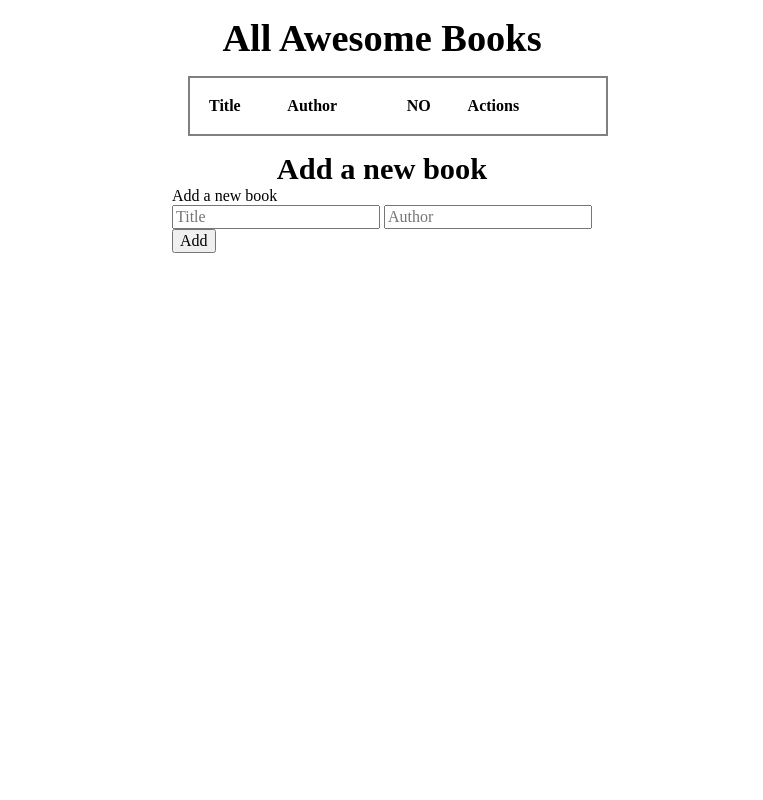
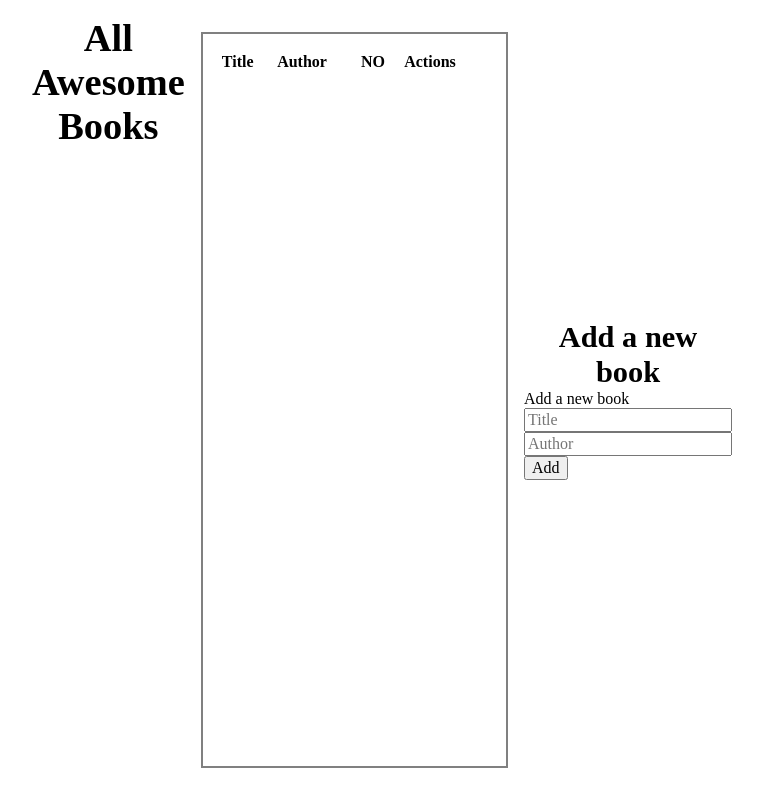
Before and after one commit to OsvaldoBC/awesomeBooksOB, a plain HTML site: page index.html in a window 1280 px wide. Shown: the whole page, without its empty margins (258-1021 px from the left). Drawn offline with Linux system fonts and the light colour scheme.

Commit message:
Add linter styles

```diff
--- a/src/css/styles.css
+++ b/src/css/styles.css
@@ -85,7 +85,7 @@ main {
 }
 
 .card {
-  display:column;
+  display: flex;
   flex: 1;
   max-width: 700px;
   padding: 1rem;
@@ -99,7 +99,6 @@ main {
   margin-block: 1rem;
   border: 2px solid gray;
   text-align: left;
-
 }
 
 .textCenter {
@@ -117,6 +116,7 @@ main {
 .border {
   border: 2px solid gray;
 }
+
 /* General styling */
 
 .dataForm {
```
